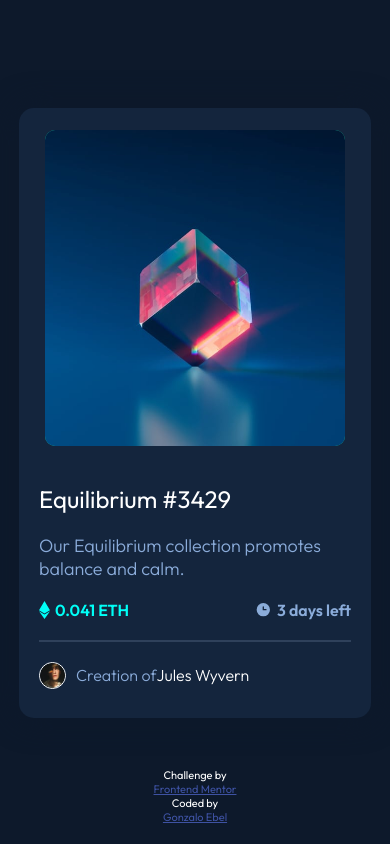
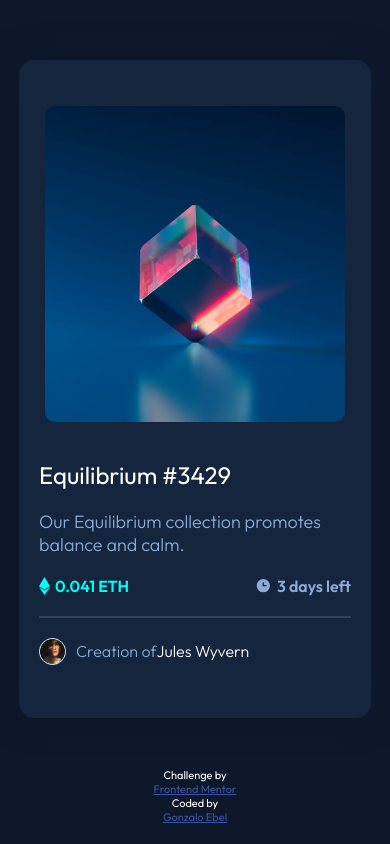
Before and after one commit to GonzaAhrexd/Frontend-Mentor---NFT-preview-card-component, a plain HTML site: page index.html in a window 390 px wide. Drawn offline with Linux system fonts and the light colour scheme.

Commit message:
Information

```diff
--- a/responsive.css
+++ b/responsive.css
@@ -4,4 +4,17 @@
     .attribution {
         margin-top: 3.125rem;
     }
+    .box {
+        background-color: hsl(216, 50%, 16%);
+        display: flex;
+        flex-direction: column;
+        width: 22rem;
+        height: 41.125rem;
+        align-self: center;
+        border-radius: 0.9375rem;
+        color: white;
+        justify-content: center;
+        margin-top: 3.25rem;
+        box-shadow: 0rem 0rem 1.875rem 0.125rem hsl(217deg 54% 11%);
+    }
 }
```
Also changed, not shown: 1 other file.
